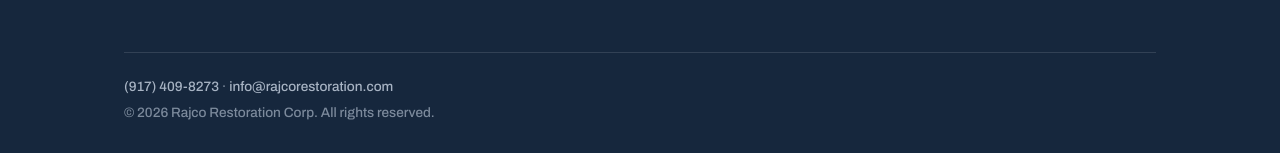
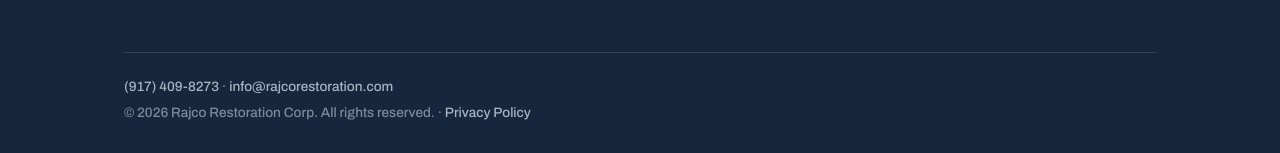
Before and after one commit to hassan9699/rajco-restoration-site, a Jekyll site: the page built from index.html, in a window 1280 px wide and 900 px high, scrolled down 2160 px. Shown: the part 744-897 px from the top of the window. Built offline with Jekyll 4.4.1, drawn with Linux system fonts in a browser that asks for light colours.

Commit message:
Add privacy policy page, required for Google Ads lead form asset

```diff
--- a/_includes/footer.html
+++ b/_includes/footer.html
@@ -31,7 +31,8 @@
         <a href="tel:+19174098273" onclick="gtag('event','conversion',{'send_to':'AW-18323249827/LloYCPmYmdEcEKO1mqFE'});">(917) 409-8273</a> &middot;
         <a href="mailto:info@rajcorestoration.com" onclick="gtag('event','conversion',{'send_to':'AW-18323249827/LloYCPmYmdEcEKO1mqFE'});">info@rajcorestoration.com</a>
       </p>
-      &copy; {{ 'now' | date: "%Y" }} Rajco Restoration Corp. All rights reserved.
+      &copy; {{ 'now' | date: "%Y" }} Rajco Restoration Corp. All rights reserved. &middot;
+      <a href="{{ '/privacy.html' | relative_url }}">Privacy Policy</a>
     </div>
   </div>
 </footer>
```
Also changed, not shown: privacy.html (added, +31 -0 lines).
